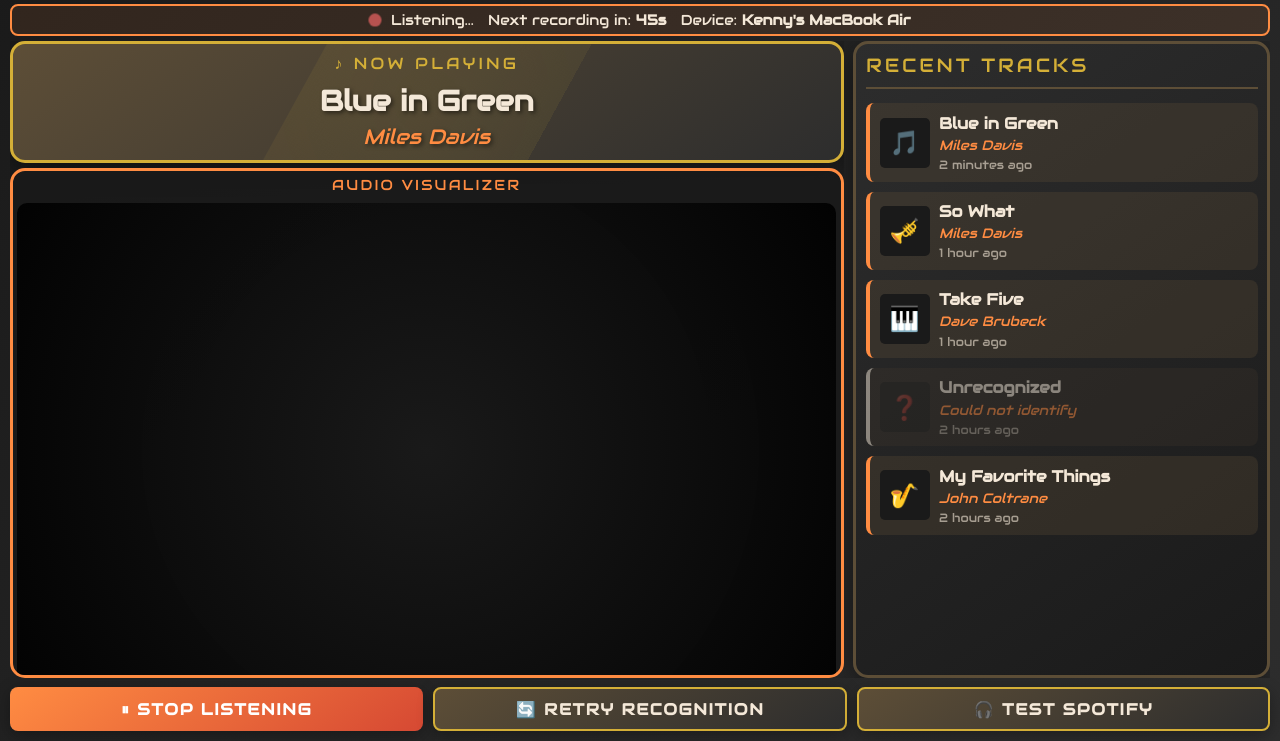
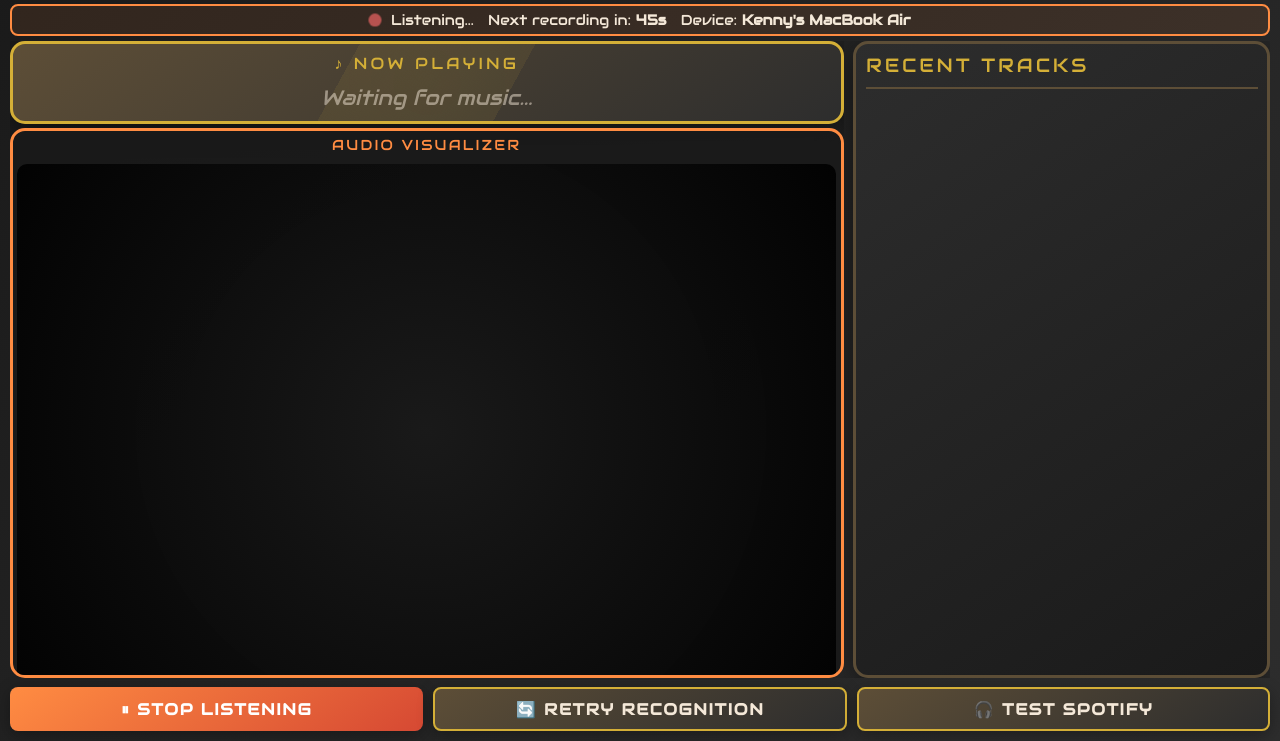
Before and after one commit to kennygrosz/silent-disco, a Flask app: page / in a window 1280 px wide. Shown: the part 59-800 px from the top of the page. Run offline with Flask 3, Linux system fonts and the light colour scheme; parts of the project's set-up code (start-up, migrations or seed data) failed here and were passed over; some libraries are stand-ins or nearby versions.

Commit message:
Remove hardcoded placeholder data from HTML template
- Clear hardcoded 'Blue in Green' track from now-playing section
- Remove example history items from history panel
- Replace with dynamic content populated by JavaScript/server
- Ensures app starts with proper 'Waiting for music...' state

```diff
--- a/templates/index.html
+++ b/templates/index.html
@@ -566,8 +566,7 @@
             <div class="now-playing">
                 <div class="track-info-container">
                     <div class="now-playing-label">♪ Now Playing</div>
-                    <div class="track-name">Blue in Green</div>
-                    <div class="track-artist">Miles Davis</div>
+                    <div class="no-track">Waiting for music...</div>
                 </div>
             </div>
 
@@ -580,51 +579,6 @@
         <!-- HISTORY PANEL -->
         <div class="history-panel">
             <div class="history-title">Recent Tracks</div>
-
-            <div class="history-item">
-                <div class="album-art-small">🎵</div>
-                <div class="history-item-info">
-                    <div class="track-name-small">Blue in Green</div>
-                    <div class="track-artist-small">Miles Davis</div>
-                    <div class="timestamp">2 minutes ago</div>
-                </div>
-            </div>
-
-            <div class="history-item">
-                <div class="album-art-small">🎺</div>
-                <div class="history-item-info">
-                    <div class="track-name-small">So What</div>
-                    <div class="track-artist-small">Miles Davis</div>
-                    <div class="timestamp">1 hour ago</div>
-                </div>
-            </div>
-
-            <div class="history-item">
-                <div class="album-art-small">🎹</div>
-                <div class="history-item-info">
-                    <div class="track-name-small">Take Five</div>
-                    <div class="track-artist-small">Dave Brubeck</div>
-                    <div class="timestamp">1 hour ago</div>
-                </div>
-            </div>
-
-            <div class="history-item unrecognized">
-                <div class="album-art-small">❓</div>
-                <div class="history-item-info">
-                    <div class="track-name-small">Unrecognized</div>
-                    <div class="track-artist-small">Could not identify</div>
-                    <div class="timestamp">2 hours ago</div>
-                </div>
-            </div>
-
-            <div class="history-item">
-                <div class="album-art-small">🎷</div>
-                <div class="history-item-info">
-                    <div class="track-name-small">My Favorite Things</div>
-                    <div class="track-artist-small">John Coltrane</div>
-                    <div class="timestamp">2 hours ago</div>
-                </div>
-            </div>
         </div>
     </div>
 
```
